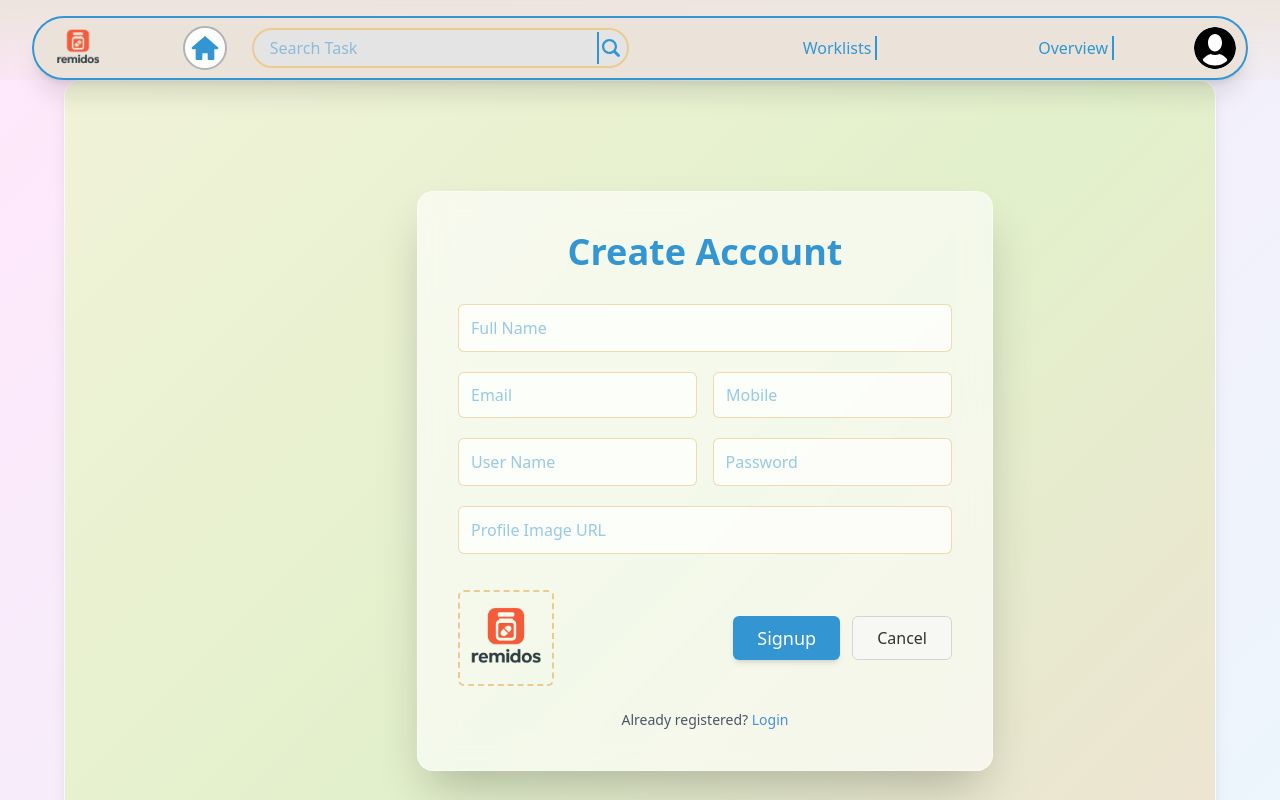
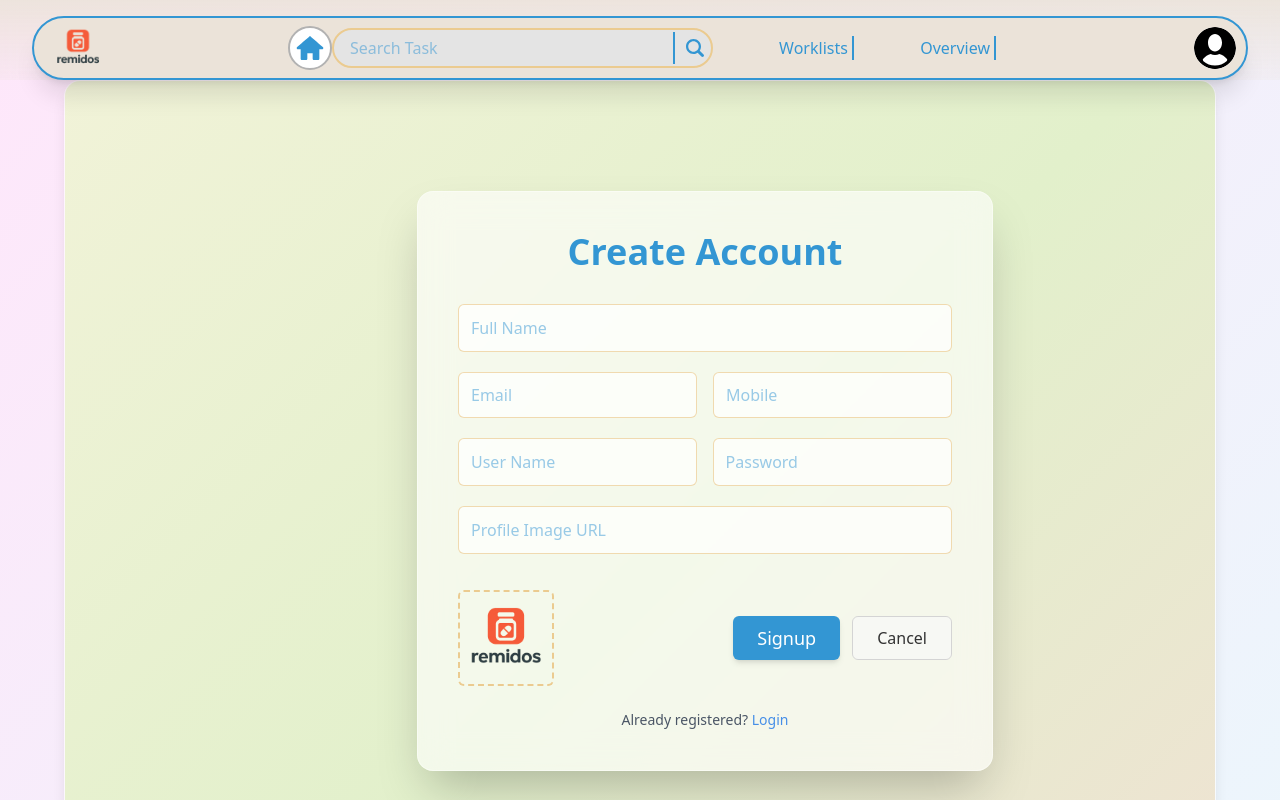
Before and after one commit to KoushikGit2024/TodoFrontend, a React (Vite) app: page /user/signup in a window 1280 px wide. Built offline with nearby package versions, Linux system fonts and the light colour scheme; no server answers.

Commit message:
hopefully final

```diff
--- a/package.json
+++ b/package.json
@@ -16,6 +16,7 @@
     "axios": "^1.11.0",
     "framer-motion": "^12.23.24",
     "gsap": "^3.13.0",
+    "lucide-react": "^0.546.0",
     "react": "^19.0.0",
     "react-dom": "^19.0.0",
     "react-router-dom": "^7.8.2",
--- a/src/component/Navbar.jsx
+++ b/src/component/Navbar.jsx
@@ -179,7 +179,7 @@ const Navbar = () => {
     <div className="fixed w-full flex items-center justify-center z-[100]"
       style={{background:"linear-gradient(rgba(235,227,217,0.9), rgba(235,227,217,0.2))", backdropFilter: 'blur(8px)'}}
     >
-      <nav className='w-[95%] bg-[#ebe3d9] h-16 mt-4 rounded-full p-4 border-2 min-w-[540px] flex items-center justify-between shadow-xl' style={{color:"#3396D3"}}>
+      <nav className='w-[95%] bg-[#ebe3d9] h-16 mt-4 rounded-full p-4 border-2 min-w-[350px] flex items-center justify-between shadow-xl' style={{color:"#3396D3"}}>
 
         {/* Logo */}
         <div className="logo w-14 h-14 flex items-center justify-center -mr-6">
@@ -187,26 +187,34 @@ const Navbar = () => {
         </div>
 
         {/* Navigation Links & Search */}
-        <div className='w-[80%] flex justify-between items-center'>
-          <div className="flex items-center justify-around w-[50%] min-w-[400px]">
+        <div className='w-[60%] bgj-emerald-300 flex justify-between items-center'>
+          <div className="flex items-center justify-around w-[60%] min-w-[200px]">
 
             <Link to="/" className='bg-white border-2 border-[#b2b2b2] hover:scale-105 transition-transform duration-300 rounded-full p-1'>
-              <svg xmlns="http://www.w3.org/2000/svg" viewBox="0 0 24 24" className="h-8">
+              <svg viewBox="0 0 24 24" className="h-8">
                 <path d="M12,3c0,0-6.186,5.34-9.643,8.232C2.154,11.416,2,11.684,2,12c0,0.553,0.447,1,1,1h2v7c0,0.553,0.447,1,1,1h3  c0.553,0,1-0.448,1-1v-4h4v4c0,0.552,0.447,1,1,1h3c0.553,0,1-0.447,1-1v-7h2c0.553,0,1-0.447,1-1c0-0.316-0.154-0.584-0.383-0.768  C18.184,8.34,12,3,12,3z" fill="#3396D3"/>
               </svg>
             </Link>
 
-            <div className="search bg-[#e4e4e4] h-10 rounded-full border-2 border-[#EBCB90] p-1 flex items-center w-[80%]">
+            <div className="search h-10 rounded-full border-2 border-[#EBCB90] p-1 flex items-center flex-1 min-w-[120px] sm:min-w-[160px] md:min-w-[200px] lg:min-w-[250px] bg-[#e4e4e4]">
               <input
                 type="text"
-                className='outline-none rounded-l-full pl-3 bg-transparent flex-1 h-8'
-                placeholder='Search Task'
-                style={{caretColor:"#3396D3"}}
-                onInput={(e)=>searchHandler(e.target.value)}
+                className="outline-none rounded-l-full pl-3 bg-transparent flex-1 h-8 text-sm sm:text-base"
+                placeholder="Search Task"
+                style={{ caretColor: "#3396D3" }}
+                onInput={(e) => searchHandler(e.target.value)}
               />
-              <span className='searchIcon border-l-2 flex items-center justify-center ml-1 h-8' style={{borderColor:"#3396D3"}}>
-                <svg viewBox="0 0 32 32" className='h-6'>
-                  <path d="M27.414,24.586l-5.077-5.077C23.386,17.928,24,16.035,24,14c0-5.514-4.486-10-10-10S4,8.486,4,14  s4.486,10,10,10c2.035,0,3.928-0.614,5.509-1.663l5.077,5.077c0.78,0.781,2.048,0.781,2.828,0  C28.195,26.633,28.195,25.367,27.414,24.586z M7,14c0-3.86,3.14-7,7-7s7,3.14,7,7s-3.14,7-7,7S7,17.86,7,14z" fill="#3396D3"/>
+              <span
+                className="searchIcon border-l-2 flex items-center justify-center ml-1 h-8 pl-2"
+                style={{ borderColor: "#3396D3" }}
+              >
+                <svg viewBox="0 0 32 32" className="h-6">
+                  <path
+                    d="M27.414,24.586l-5.077-5.077C23.386,17.928,24,16.035,24,14c0-5.514-4.486-10-10-10S4,8.486,4,14
+                    s4.486,10,10,10c2.035,0,3.928-0.614,5.509-1.663l5.077,5.077c0.78,0.781,2.048,0.781,2.828,0
+                    C28.195,26.633,28.195,25.367,27.414,24.586z M7,14c0-3.86,3.14-7,7-7s7,3.14,7,7s-3.14,7-7,7S7,17.86,7,14z"
+                    fill="#3396D3"
+                  />
                 </svg>
               </span>
             </div>
--- a/src/main.jsx
+++ b/src/main.jsx
@@ -6,6 +6,11 @@ import { BrowserRouter } from 'react-router-dom'
 // import {ThemeProvider} from "./contexts/ThemeContext"
 import { DataProvider } from './contexts/DataContext.jsx'
 import { LoadingProvider } from './contexts/LoadingContext.jsx'
+import axios from "axios";
+
+axios.defaults.baseURL =
+  import.meta.env.MODE === "development" ? "/api" : "https://todoserver-lpal.onrender.com";
+axios.defaults.withCredentials = true;
 createRoot(document.getElementById('root')).render(
   <StrictMode>
     <BrowserRouter>
--- a/src/pages/Signup.jsx
+++ b/src/pages/Signup.jsx
@@ -340,6 +340,7 @@ const Signup = () => {
             onChange={(e) => setFullName(e.target.value)}
             className="w-full bg-white/70 focus:bg-white/90 outline-none caret-[#3396D3] h-12 px-3 text-[#3396D3] border border-[#EBCB90]/70 rounded-md transition"
             required
+            autoComplete="name"
             whileFocus={{ scale: 1.02 }}
           />
 
@@ -350,6 +351,7 @@ const Signup = () => {
               onChange={(e) => setEmail(e.target.value)}
               className="w-full py-2.5 px-3 text-base bg-white/70 focus:bg-white/90 text-[#3396D3] border border-[#EBCB90]/70 rounded-md outline-none caret-[#3396D3]"
               required
+              autoComplete="email"
               whileFocus={{ scale: 1.02 }}
             />
             <motion.input
@@ -358,6 +360,7 @@ const Signup = () => {
               onChange={(e) => setMobile(e.target.value)}
               className="w-full py-2.5 px-3 text-base bg-white/70 focus:bg-white/90 text-[#3396D3] border border-[#EBCB90]/70 rounded-md outline-none caret-[#3396D3]"
               required
+              autoComplete="mobile tel"
               whileFocus={{ scale: 1.02 }}
             />
           </div>
@@ -370,6 +373,7 @@ const Signup = () => {
                 onChange={checkUserName}
                 className="w-full py-2.5 px-3 outline-none text-[#3396D3] caret-[#3396D3] bg-transparent"
                 required
+                autoComplete="username"
               />
               <img
                 src="/greenTick.png"
@@ -385,6 +389,7 @@ const Signup = () => {
               onChange={(e) => setPassword(e.target.value)}
               className="sm:w-1/2 w-full py-2.5 px-3 text-base bg-white/70 focus:bg-white/90 text-[#3396D3] border border-[#EBCB90]/70 rounded-md outline-none caret-[#3396D3]"
               required
+              autoComplete="new-password"
               whileFocus={{ scale: 1.02 }}
             />
           </div>
--- a/src/protectedRoute/Protected.jsx
+++ b/src/protectedRoute/Protected.jsx
@@ -21,7 +21,7 @@ const Protected = (props) => {
   return (
     <div className='w-full h-full flex items-center justify-center'>
       {(loading)&&(
-        <div className=' bg-[green] flex flex-col items-center justify-center'>
+        <div className=' bg-[transparent] flex flex-col items-center justify-center'>
             <img src="/Loader.gif" className='w-50 h-50'/>
             <p className='text-3xl mt-[-20px]'>Loading.....</p>
         </div>
--- a/vite.config.js
+++ b/vite.config.js
@@ -7,13 +7,13 @@ export default defineConfig({
     tailwindcss(),
     react()
   ],
-  server: {
-    proxy: {
-      '/api': {
-        target: 'https://todoserver-lpal.onrender.com',
-        // target:'http://localhost:7400',
-        changeOrigin: true,
-      }
-    }
-  }
+  // server: {
+    // proxy: {
+    //   '/api': {
+    //     target: 'https://todoserver-lpal.onrender.com',
+    //     // target:'http://localhost:7400',
+    //     changeOrigin: true,
+    //   }
+    // }
+  // }
 })
```
Also changed, not shown: 1 other file (tests, documents, lock files or other folders).
